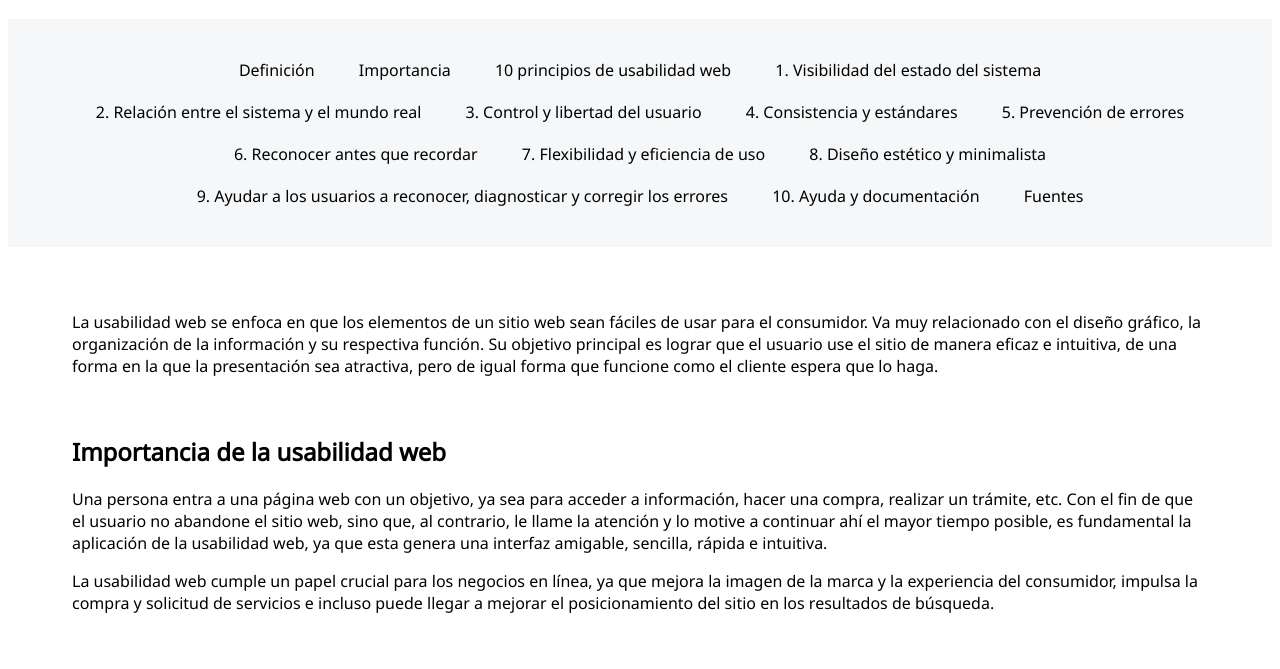
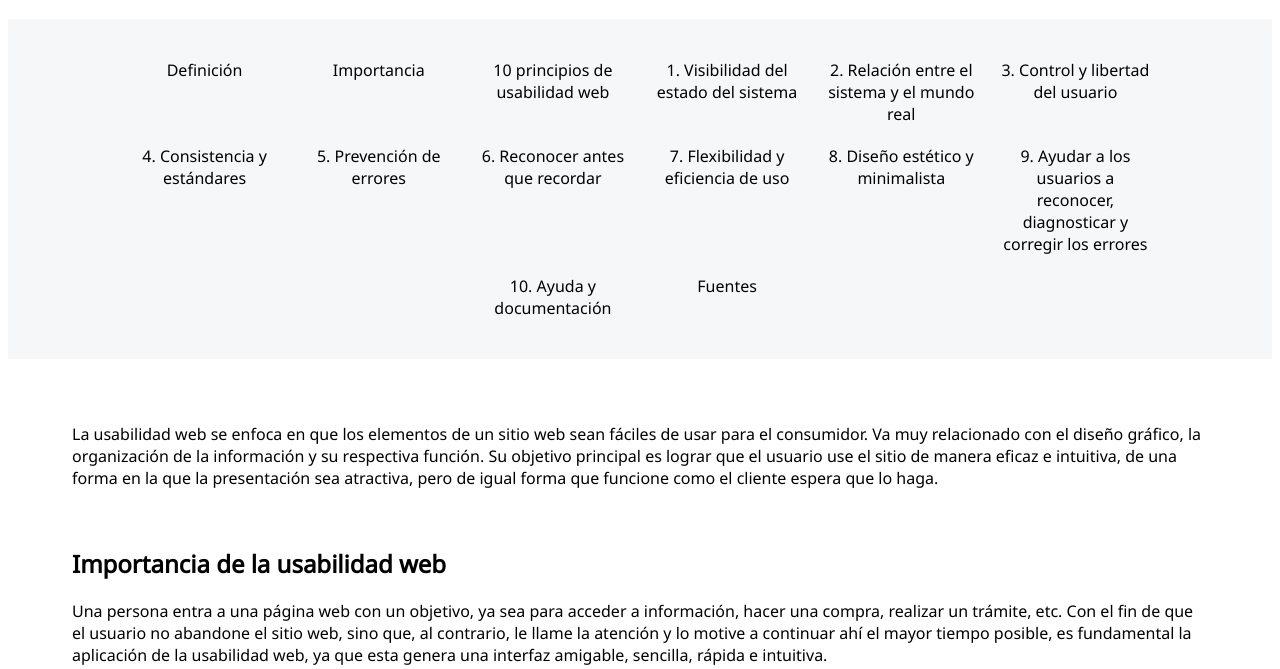
Before and after one commit to Ashuri315/Investigaciones, a plain HTML site: page html/usabilidad_web.html in a window 1280 px wide. Shown: the part 107-776 px from the top of the page. Drawn offline with Linux system fonts and the light colour scheme.

Commit message:
cambios css

```diff
--- a/css/estilo_principal.css
+++ b/css/estilo_principal.css
@@ -24,8 +24,7 @@ nav ul{
     padding: 30px;
 }
 nav li{
-    display: inline-block;
-    padding: 10px;
+    display: inline-flex;
 }
 nav a{
     text-decoration: none;
```
